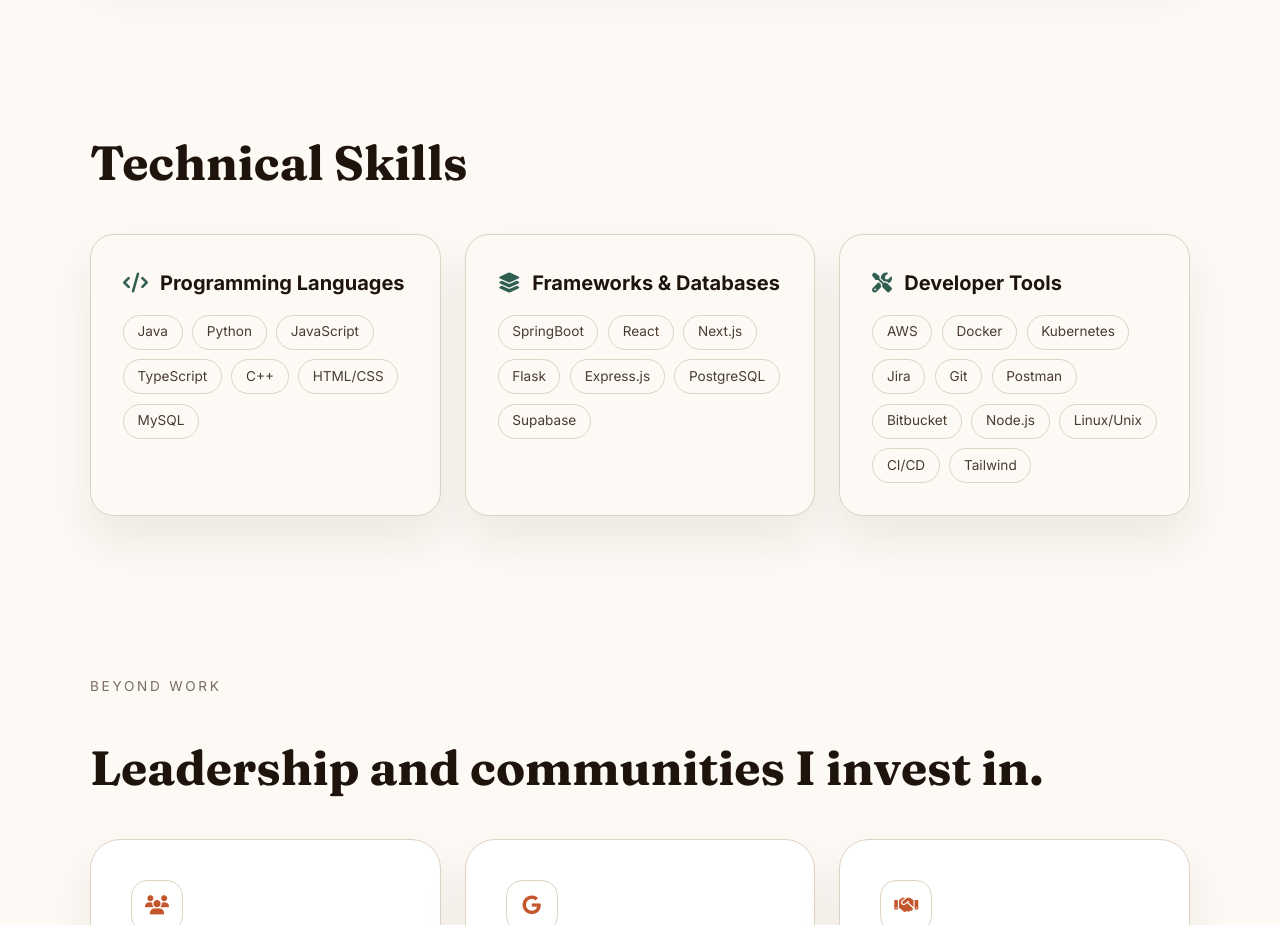
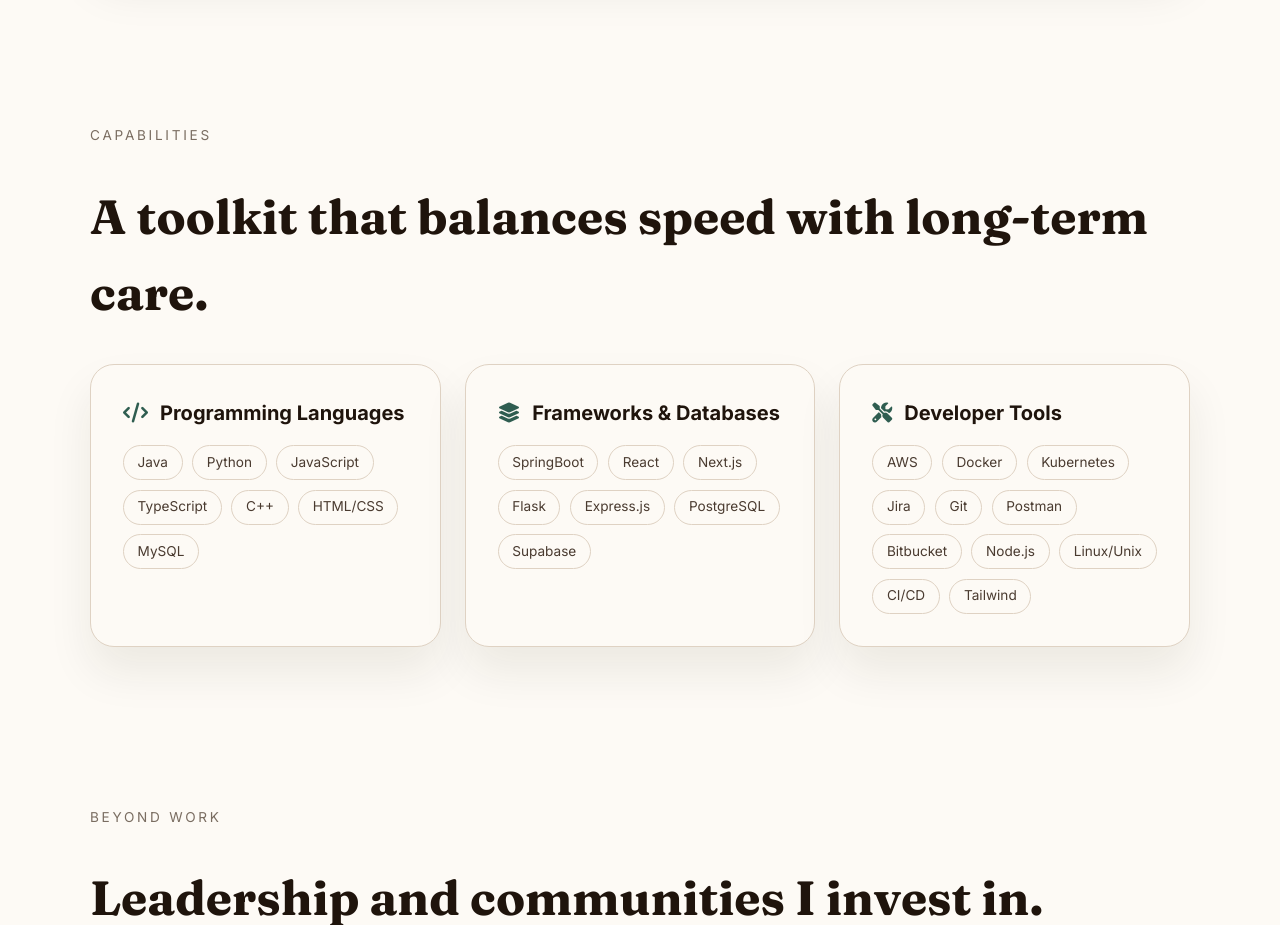
Before and after one commit to techmehedi/techmehedi.github.io, a Next.js app: page / in a window 1280 px wide. Shown: the part 4860-5785 px from the top of the page. Built offline with nearby package versions, Linux system fonts and the light colour scheme.

Commit message:
Update Skills component

```diff
--- a/components/Skills.tsx
+++ b/components/Skills.tsx
@@ -1,102 +1,31 @@
 'use client'
 
-import { motion } from 'framer-motion'
-import { useInView } from 'react-intersection-observer'
 import { skills } from '@/lib/data'
 import styles from './Section.module.css'
 
 export default function Skills() {
-  const [ref, inView] = useInView({
-    triggerOnce: true,
-    threshold: 0.1,
-  })
-
-  const containerVariants = {
-    hidden: { opacity: 0 },
-    visible: {
-      opacity: 1,
-      transition: {
-        staggerChildren: 0.1,
-      },
-    },
-  }
-
-  const itemVariants = {
-    hidden: { opacity: 0, y: 30, scale: 0.9 },
-    visible: {
-      opacity: 1,
-      y: 0,
-      scale: 1,
-      transition: {
-        type: 'spring',
-        stiffness: 100,
-      },
-    },
-  }
-
   return (
     <section id="skills" className={styles.section}>
       <div className={styles.container}>
-        <motion.h1
-          className={styles.title}
-          initial={{ opacity: 0, y: 50 }}
-          animate={inView ? { opacity: 1, y: 0 } : {}}
-          transition={{ duration: 0.8 }}
-        >
-          Technical <span className={styles.gradientText}>Skills</span>
-        </motion.h1>
-        <motion.div
-          className={styles.grid}
-          ref={ref}
-          variants={containerVariants}
-          initial="hidden"
-          animate={inView ? 'visible' : 'hidden'}
-        >
-          {skills.map((skill, index) => (
-            <motion.div
-              key={index}
-              className={styles.category}
-              variants={itemVariants}
-              whileHover={{ y: -10, scale: 1.03, rotateY: 5 }}
-              transition={{ type: 'spring', stiffness: 300 }}
-            >
-              <motion.h3
-                className={styles.categoryTitle}
-                whileHover={{ scale: 1.05 }}
-              >
-                <motion.i
-                  className={skill.icon}
-                  animate={{
-                    rotate: [0, 10, -10, 0],
-                  }}
-                  transition={{
-                    duration: 2,
-                    repeat: Infinity,
-                    repeatDelay: 3,
-                  }}
-                />{' '}
+        <p className={styles.eyebrow}>Capabilities</p>
+        <h2 className={styles.title}>A toolkit that balances speed with long-term care.</h2>
+        <div className={styles.grid}>
+          {skills.map((skill) => (
+            <article key={skill.category} className={styles.category}>
+              <h3 className={styles.categoryTitle}>
+                <i className={skill.icon} aria-hidden="true"></i>
                 {skill.category}
-              </motion.h3>
+              </h3>
               <div className={styles.tags}>
-                {skill.items.map((item, itemIndex) => (
-                  <motion.span
-                    key={itemIndex}
-                    className={styles.tag}
-                    initial={{ opacity: 0, scale: 0 }}
-                    animate={inView ? { opacity: 1, scale: 1 } : {}}
-                    transition={{
-                      delay: 0.2 + index * 0.1 + itemIndex * 0.03,
-                      type: 'spring',
-                    }}
-                    whileHover={{ scale: 1.15, y: -4, rotate: 2 }}
-                  >
+                {skill.items.map((item) => (
+                  <span key={item} className={styles.tag}>
                     {item}
-                  </motion.span>
+                  </span>
                 ))}
               </div>
-            </motion.div>
+            </article>
           ))}
-        </motion.div>
+        </div>
       </div>
     </section>
   )
```
